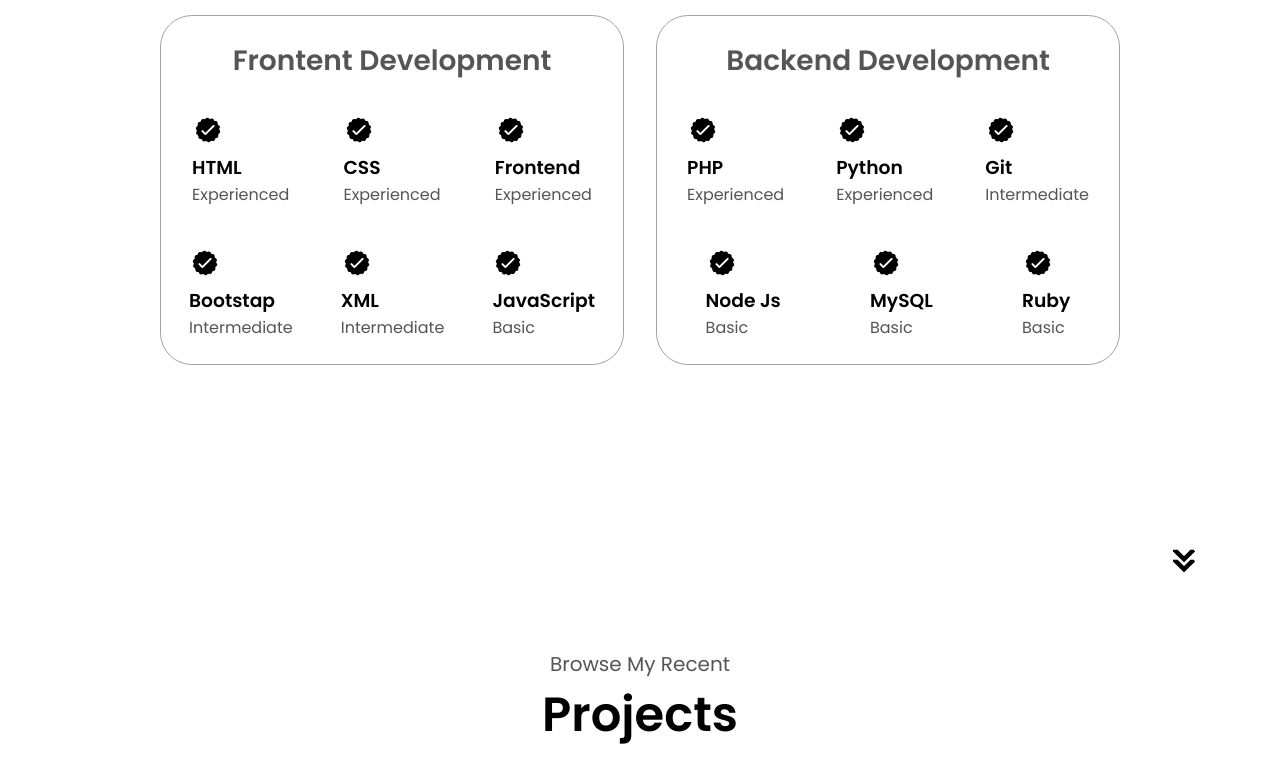
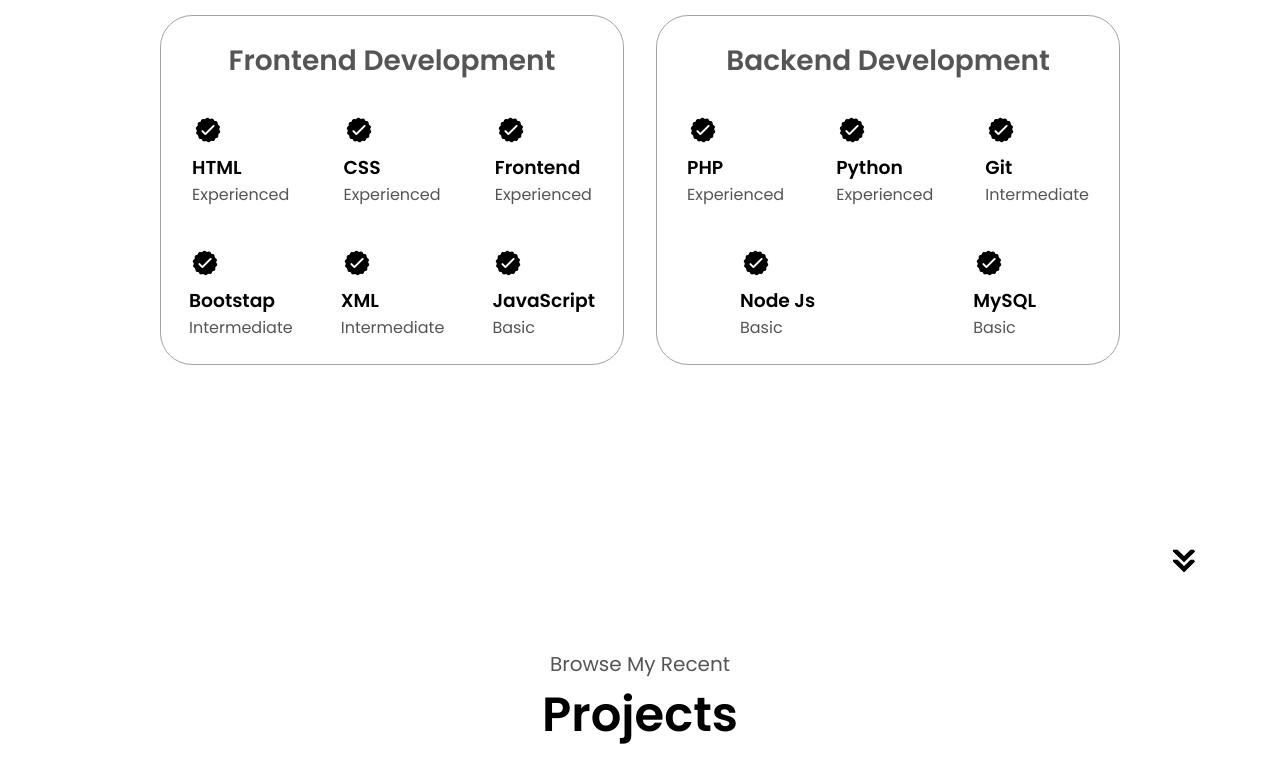
Before and after one commit to MohamedRifkee/portfolio, a plain HTML site: page index.html in a window 1280 px wide. Shown: the part 1815-2596 px from the top of the page. Drawn offline with Linux system fonts and the light colour scheme.

Commit message:
Finished

```diff
--- a/index.html
+++ b/index.html
@@ -135,7 +135,7 @@
                 <!-- two container here 1. Frontend , 2. Backend -->
                 <!-- Frontend -->
                 <div class="detail-container">
-                    <h2 class="experience-sub-title">Frontent Development</h2>
+                    <h2 class="experience-sub-title">Frontend Development</h2>
                     <div class="article-container">
                         <article>
                             <img src="./assets/checkmark.png" alt="Experience icon" class="icon">
@@ -249,13 +249,13 @@
                                 <p>Basic</p>
                             </div>
                         </article> -->
-                        <article>
+                        <!-- <article>
                             <img src="./assets/checkmark.png" alt="Experience icon" class="icon">
                             <div>
                                 <h3>Ruby</h3>
                                 <p>Basic</p>
                             </div>
-                        </article>
+                        </article> -->
 
                     </div>
 
```
